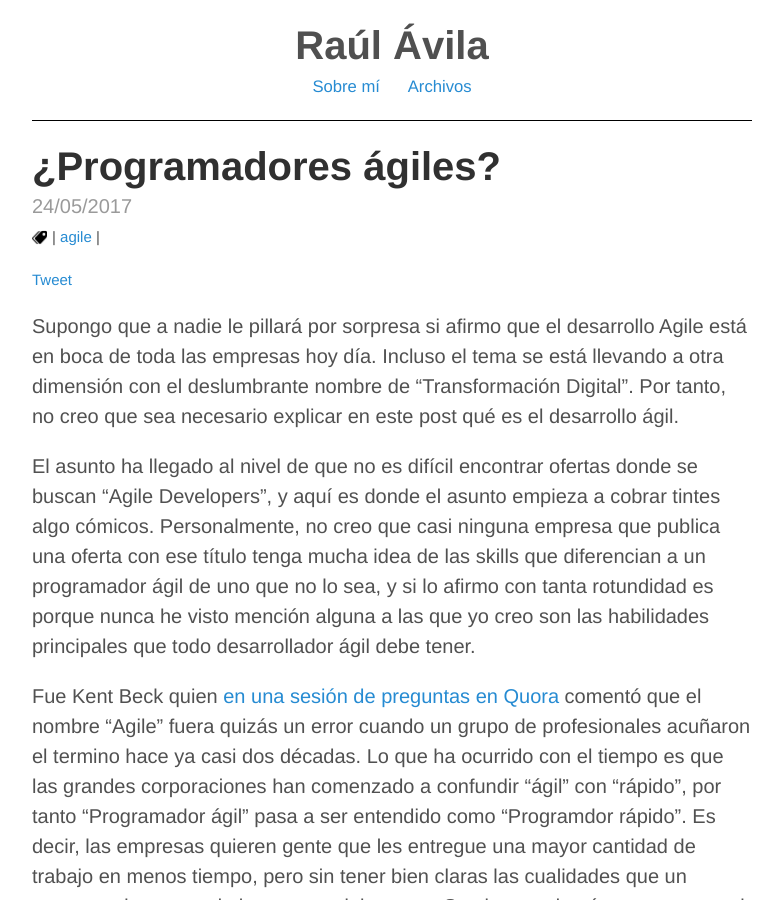
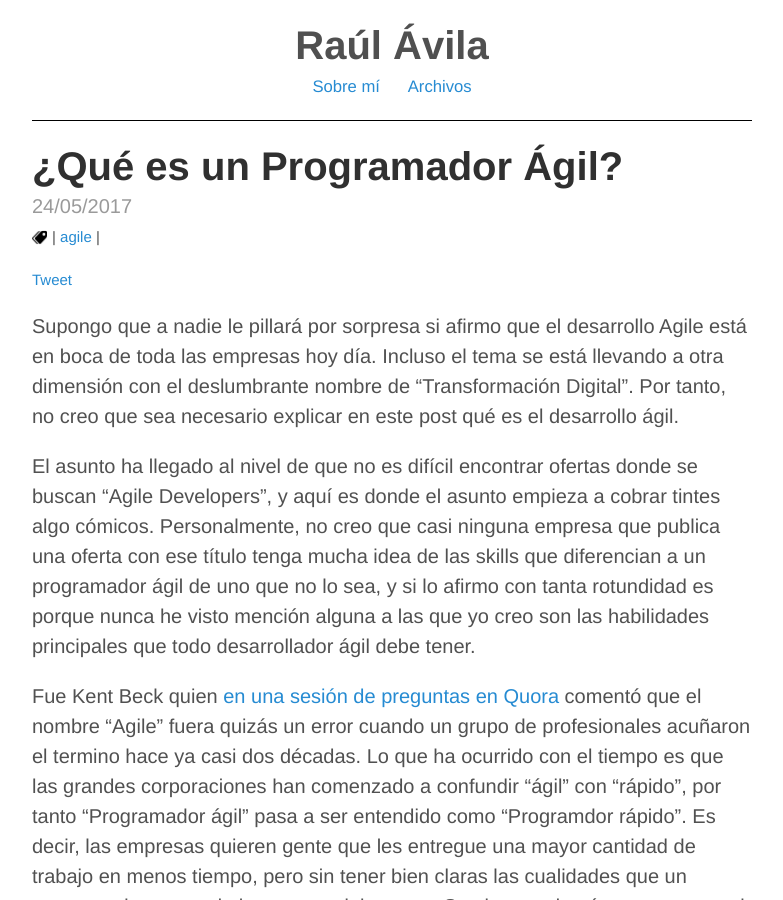
Before and after one commit to raulavila/blog-source-code, a Jekyll site: the page built from _posts/2017-05-24-programadores-agiles.md, in a window 1280 px wide and 900 px high. Shown: the whole window, without its empty margins (248-1031 px from the left). Built offline with Jekyll 4.4.1, drawn with Linux system fonts in a browser that asks for light colours; comment, search, counter and statistics services are not loaded.

Commit message:
Cambio de título

```diff
--- a/_posts/2017-05-24-programadores-agiles.md
+++ b/_posts/2017-05-24-programadores-agiles.md
@@ -1,6 +1,6 @@
 ---
 layout: post
-title: ¿Programadores ágiles?
+title: ¿Qué es un Programador Ágil?
 description: Las habilidades más importantes de un programador ágil
 permalink: 2017/05/programadores-agiles/
 tags:
```
